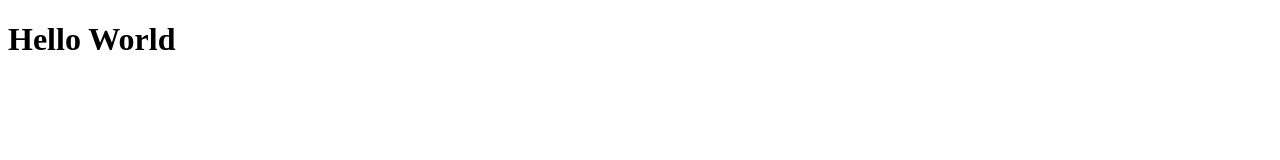
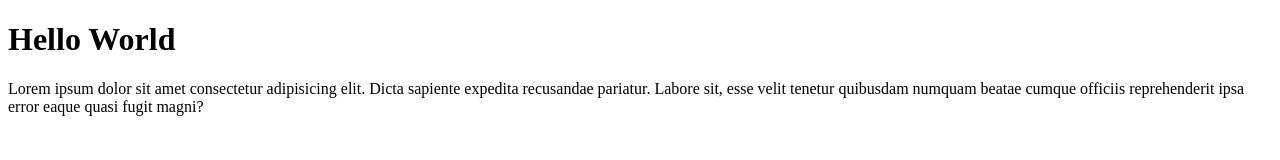
Before and after one commit to jokam-lang/wpu-git-test, a plain HTML site: page index.html in a window 1280 px wide. Drawn offline with Linux system fonts and the light colour scheme.

Commit message:
menambahkan paragraph

```diff
--- a/index.html
+++ b/index.html
@@ -7,5 +7,6 @@
 </head>
 <body>
     <h1>Hello World</h1>
+    <p>Lorem ipsum dolor sit amet consectetur adipisicing elit. Dicta sapiente expedita recusandae pariatur. Labore sit, esse velit tenetur quibusdam numquam beatae cumque officiis reprehenderit ipsa error eaque quasi fugit magni?</p>
 </body>
 </html>
```
